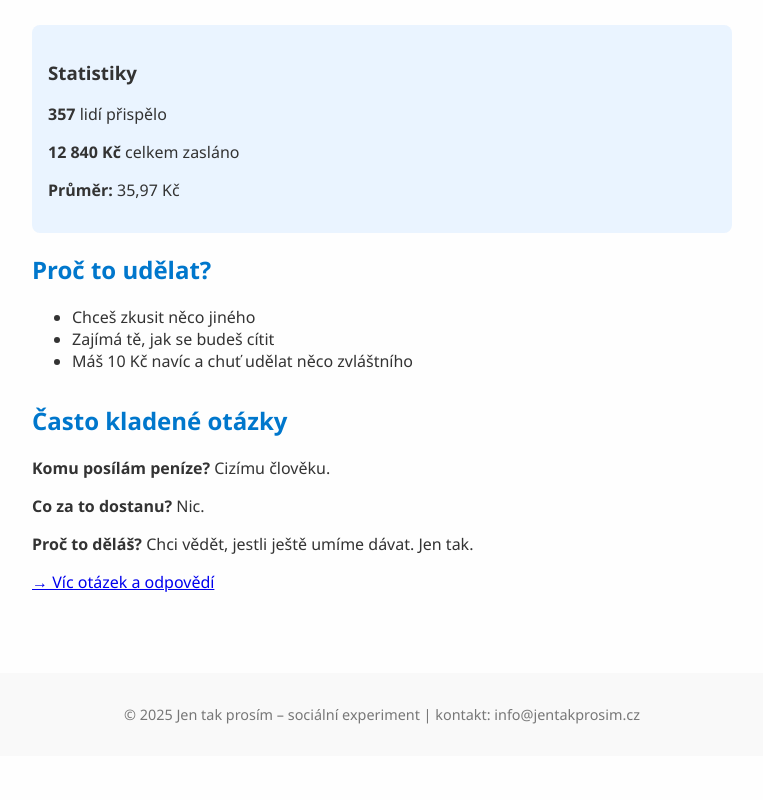
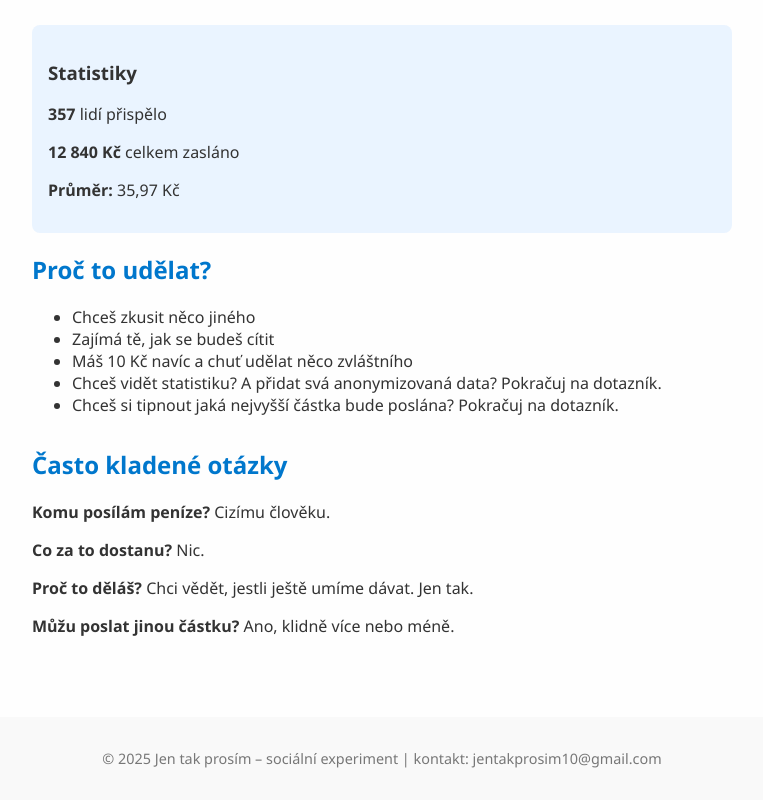
Before and after one commit to lerakurb/jentakprosim, a plain HTML site: page index.html in a window 1280 px wide. Shown: the part 501-1301 px from the top of the page, without its empty margins (258-1021 px from the left). Before the commit the page ends 1257 px from the top, so only its background shows below. Drawn offline with Linux system fonts and the light colour scheme.

Commit message:
Update index.html

```diff
--- a/index.html
+++ b/index.html
@@ -89,6 +89,8 @@
         <li>Chceš zkusit něco jiného</li>
         <li>Zajímá tě, jak se budeš cítit</li>
         <li>Máš 10 Kč navíc a chuť udělat něco zvláštního</li>
+        <li>Chceš vidět statistiku? A přidat svá anonymizovaná data? Pokračuj na dotazník.</li>
+        <li>Chceš si tipnout jaká nejvyšší částka bude poslána? Pokračuj na dotazník.</li>
       </ul>
     </section>
 
@@ -97,12 +99,12 @@
       <p><strong>Komu posílám peníze?</strong> Cizímu člověku.</p>
       <p><strong>Co za to dostanu?</strong> Nic.</p>
       <p><strong>Proč to děláš?</strong> Chci vědět, jestli ještě umíme dávat. Jen tak.</p>
-      <p><a href="#">→ Víc otázek a odpovědí</a></p>
+      <p><strong>Můžu poslat jinou částku?</strong> Ano, klidně více nebo méně.</p>
     </section>
   </main>
 
   <footer>
-    © 2025 Jen tak prosím – sociální experiment | kontakt: info@jentakprosim.cz
+    © 2025 Jen tak prosím – sociální experiment | kontakt: jentakprosim10@gmail.com
   </footer>
 </body>
 </html>
```
